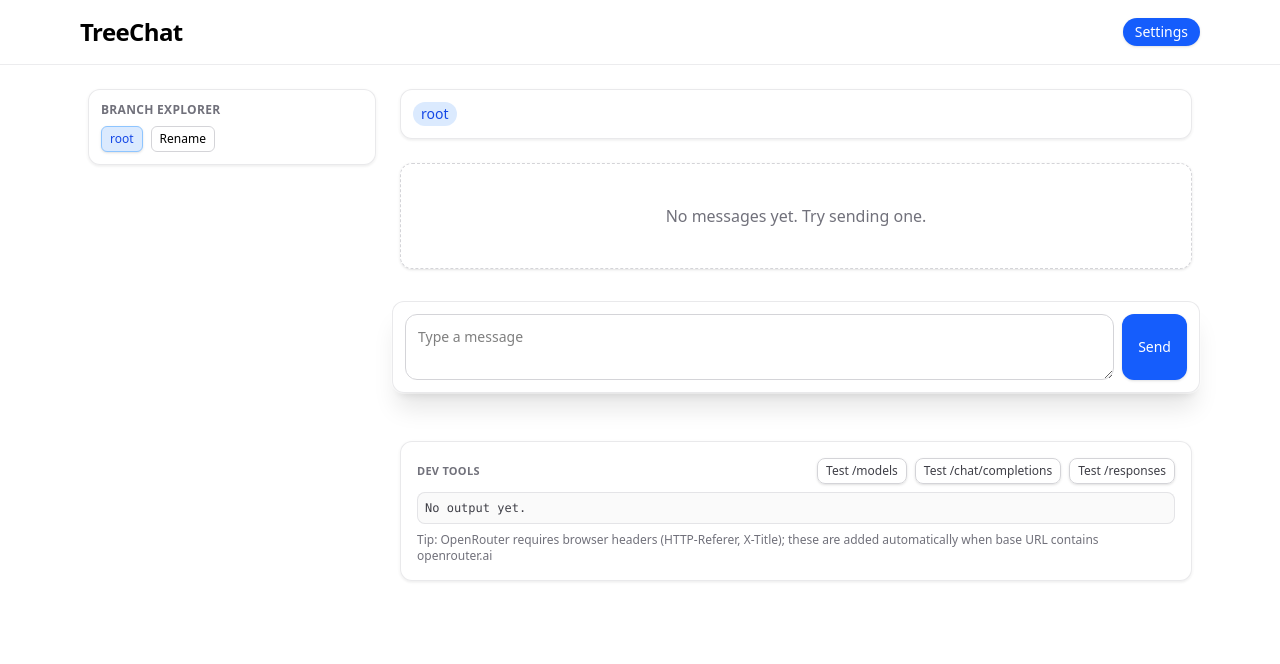
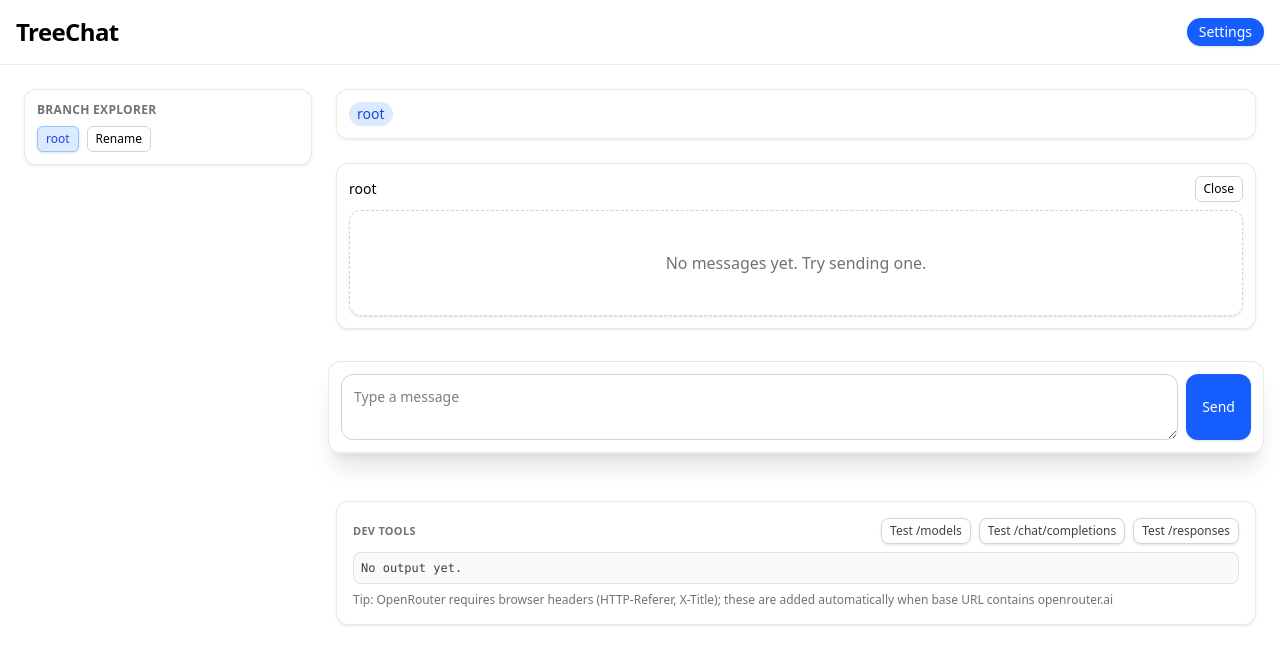
Before and after one commit to bioshazard/tree-chat, a React (Vite) app in the folder app/: page / in a window 1280 px wide. Shown: the top 664 px of the page. Built offline with nearby package versions, Linux system fonts and the light colour scheme.

Commit message:
full width

```diff
--- a/app/src/App.tsx
+++ b/app/src/App.tsx
@@ -20,6 +20,23 @@ function App() {
   const [showExplorer, setShowExplorer] = useState(false)
   const tree = useTreeChat()
   const path = tree.path()
+  const [openBranchIds, setOpenBranchIds] = useState<string[]>([
+    path[path.length - 1]?.id ?? tree.activeBranchId,
+  ])
+
+  function addOpenBranch(id: string, makeActive = true) {
+    setOpenBranchIds((prev) => (prev.includes(id) ? prev : [...prev, id]))
+    if (makeActive) tree.setActiveBranch(id)
+  }
+
+  function closeBranch(id: string) {
+    setOpenBranchIds((prev) => prev.filter((b) => b !== id))
+    if (tree.activeBranchId === id) {
+      // pick last remaining or fallback to root path head
+      const next = openBranchIds.filter((b) => b !== id).at(-1) ?? path[0]?.id ?? tree.activeBranchId
+      tree.setActiveBranch(next)
+    }
+  }
   const transcript = tree.transcript()
 
   async function handleSend(content: string) {
@@ -75,7 +92,7 @@ function App() {
   return (
     <div className="flex min-h-dvh flex-col">
       <header className="sticky top-0 z-20 border-b border-zinc-200/70 bg-white/80 backdrop-blur supports-[backdrop-filter]:bg-white/60 dark:border-zinc-800/70 dark:bg-zinc-900/70">
-        <div className="container mx-auto flex max-w-6xl items-center justify-between p-4">
+        <div className="flex w-full items-center justify-between p-4">
           <div className="flex items-center gap-2">
             <button
               className="rounded-full bg-indigo-600 px-3 py-1 text-sm font-medium text-white shadow-sm transition hover:bg-indigo-700 sm:hidden"
@@ -94,14 +111,14 @@ function App() {
         </div>
       </header>
 
-      <main className="container mx-auto max-w-6xl flex-1 p-4 sm:p-6">
+      <main className="w-full flex-1 p-4 sm:p-6">
         {showExplorer && (
           <div className="mb-4 sm:hidden">
             <BranchExplorer
               branches={tree.branches}
               activeId={tree.activeBranchId}
               onSelect={(id) => {
-                tree.setActiveBranch(id)
+                addOpenBranch(id)
                 setShowExplorer(false)
               }}
               onRename={(id, title) => tree.renameBranch(id, title)}
@@ -114,7 +131,7 @@ function App() {
             <BranchExplorer
               branches={tree.branches}
               activeId={tree.activeBranchId}
-              onSelect={(id) => tree.setActiveBranch(id)}
+              onSelect={(id) => addOpenBranch(id)}
               onRename={(id, title) => tree.renameBranch(id, title)}
             />
           </aside>
@@ -132,8 +149,43 @@ function App() {
             />
           </div>
 
-          <div className="flex-1">
-            <MessageList messages={transcript} onFork={(id) => tree.fork(id)} />
+          <div className="flex flex-col gap-4 sm:flex-row">
+            {openBranchIds.map((bid) => {
+              const t = tree.transcriptFor(bid)
+              const node = tree.branches.get(bid)
+              return (
+                <div key={bid} className="flex min-w-0 flex-1 flex-col rounded-xl border border-zinc-200/80 bg-white/80 p-3 shadow-sm ring-1 ring-white/40 backdrop-blur dark:border-zinc-800/80 dark:bg-zinc-900/70">
+                  <div className="mb-2 flex items-center justify-between gap-2">
+                    <div className="truncate text-sm font-medium">{node?.title ?? 'untitled'}</div>
+                    <div className="flex items-center gap-2">
+                      {tree.activeBranchId !== bid && (
+                        <button
+                          className="rounded-md border border-zinc-300 px-2 py-1 text-xs hover:bg-zinc-100 dark:border-zinc-700 dark:hover:bg-zinc-800"
+                          onClick={() => tree.setActiveBranch(bid)}
+                        >
+                          Focus
+                        </button>
+                      )}
+                      <button
+                        className="rounded-md border border-zinc-300 px-2 py-1 text-xs hover:bg-zinc-100 dark:border-zinc-700 dark:hover:bg-zinc-800"
+                        onClick={() => closeBranch(bid)}
+                      >
+                        Close
+                      </button>
+                    </div>
+                  </div>
+                  <div className="min-h-0 flex-1">
+                    <MessageList
+                      messages={t}
+                      onFork={(mid) => {
+                        const newId = tree.fork(mid)
+                        addOpenBranch(newId)
+                      }}
+                    />
+                  </div>
+                </div>
+              )
+            })}
           </div>
 
           <div className="sticky bottom-0 z-10 -mx-2 mt-2 rounded-xl border border-zinc-200/80 bg-white/80 p-3 shadow-xl ring-1 ring-white/40 backdrop-blur supports-[backdrop-filter]:bg-white/70 dark:border-zinc-800/80 dark:bg-zinc-900/70">
--- a/app/src/hooks/useTreeChat.ts
+++ b/app/src/hooks/useTreeChat.ts
@@ -22,6 +22,9 @@ export function useTreeChat() {
       },
       transcript(): Message[] {
         return getTranscript(get(), get().activeBranchId)
+      },
+      transcriptFor(id: string): Message[] {
+        return getTranscript(get(), id)
       },
       children(): BranchNode[] {
         return getChildren(get(), get().activeBranchId)
@@ -48,9 +51,10 @@ export function useTreeChat() {
         updateMessageContent(get(), id, content)
         bump()
       },
-      fork(fromMessageId: string) {
-        forkBranch(get(), fromMessageId)
+      fork(fromMessageId: string): string {
+        const n = forkBranch(get(), fromMessageId)
         bump()
+        return n.id
       },
       setActiveBranch(id: string) {
         setActiveBranch(get(), id)
```
